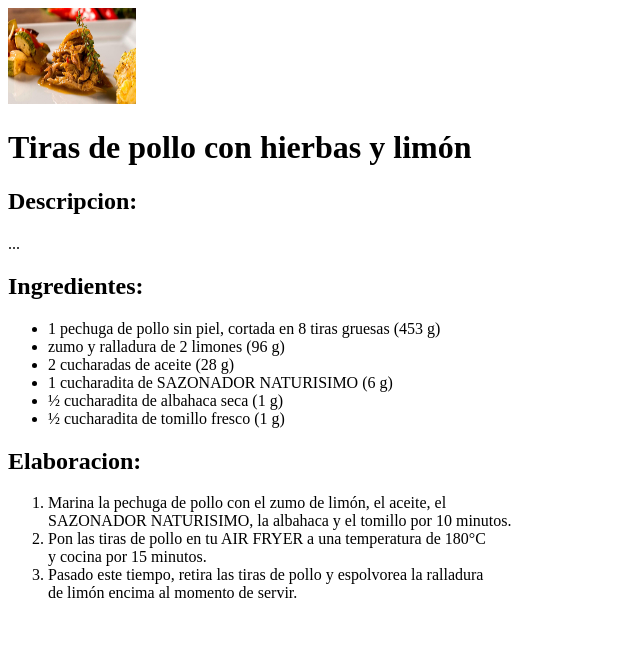
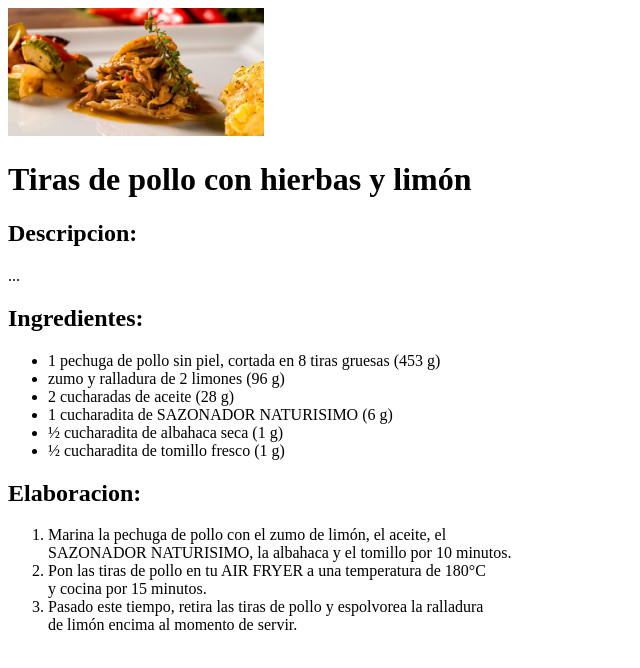
Before and after one commit to David-Avila/odin-recipes, a plain HTML site: page recipes/chicken-recipe.html in a window 1280 px wide. Shown: the whole page, without its empty margins (0-640 px from the left). Drawn offline with Linux system fonts and the light colour scheme.

Commit message:
Image Size Changed

```diff
--- a/recipes/chicken-recipe.html
+++ b/recipes/chicken-recipe.html
@@ -8,7 +8,7 @@
 </head>
 <body>
 
-    <img src="chicken-image.jpeg" alt="Tiras de pollos con hierbas y limon" width="128" height="96">
+    <img src="chicken-image.jpeg" alt="Tiras de pollos con hierbas y limon" width="256" height="128">
     <h1>Tiras de pollo con hierbas y limón</h1>
 
     <h2>Descripcion:</h2>
```
